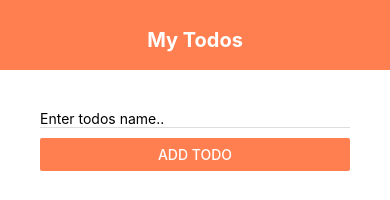
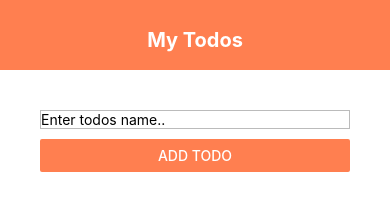
Before and after one commit to bilalahmad147/my-first-project, a React Native app: screen / in a window 390 px wide. Shown: the top 200 px of the page. Built offline with nearby package versions, Linux system fonts and the light colour scheme.

Commit message:
Update addTodo.js

```diff
--- a/components/addTodo/addTodo.js
+++ b/components/addTodo/addTodo.js
@@ -23,10 +23,8 @@ function AddTodos({ submitHandler }) {
 const styles = StyleSheet.create({
     input: {
         marginBottom: 10,
-        paddingHorizental: 8,
-        paddingVerticle: 6,
-        borderBottomWidth: 1,
-        borderBottomColor: '#ddd'
+        borderColor: '#bbb',
+        borderWidth: 1,
     }
 })
 
```
